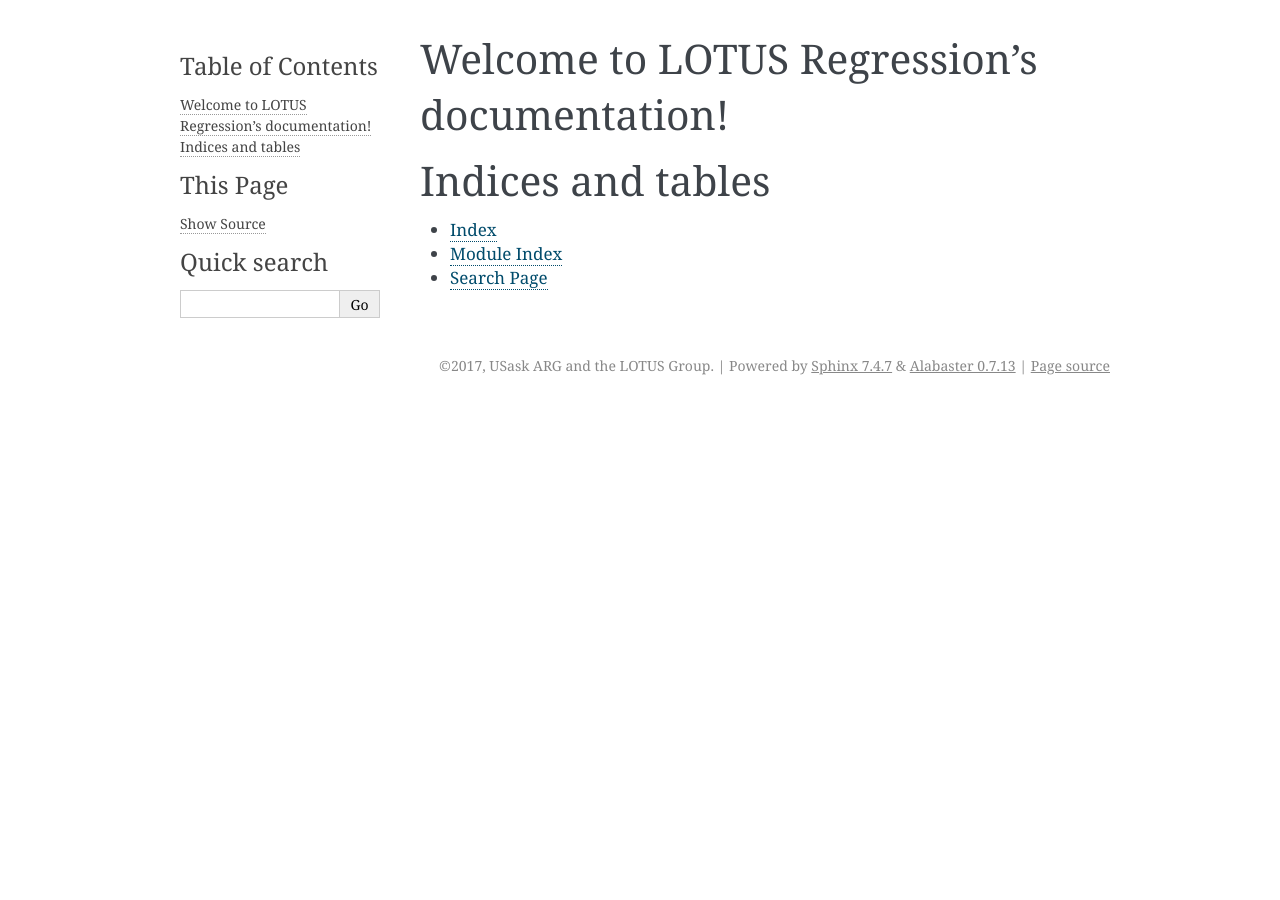
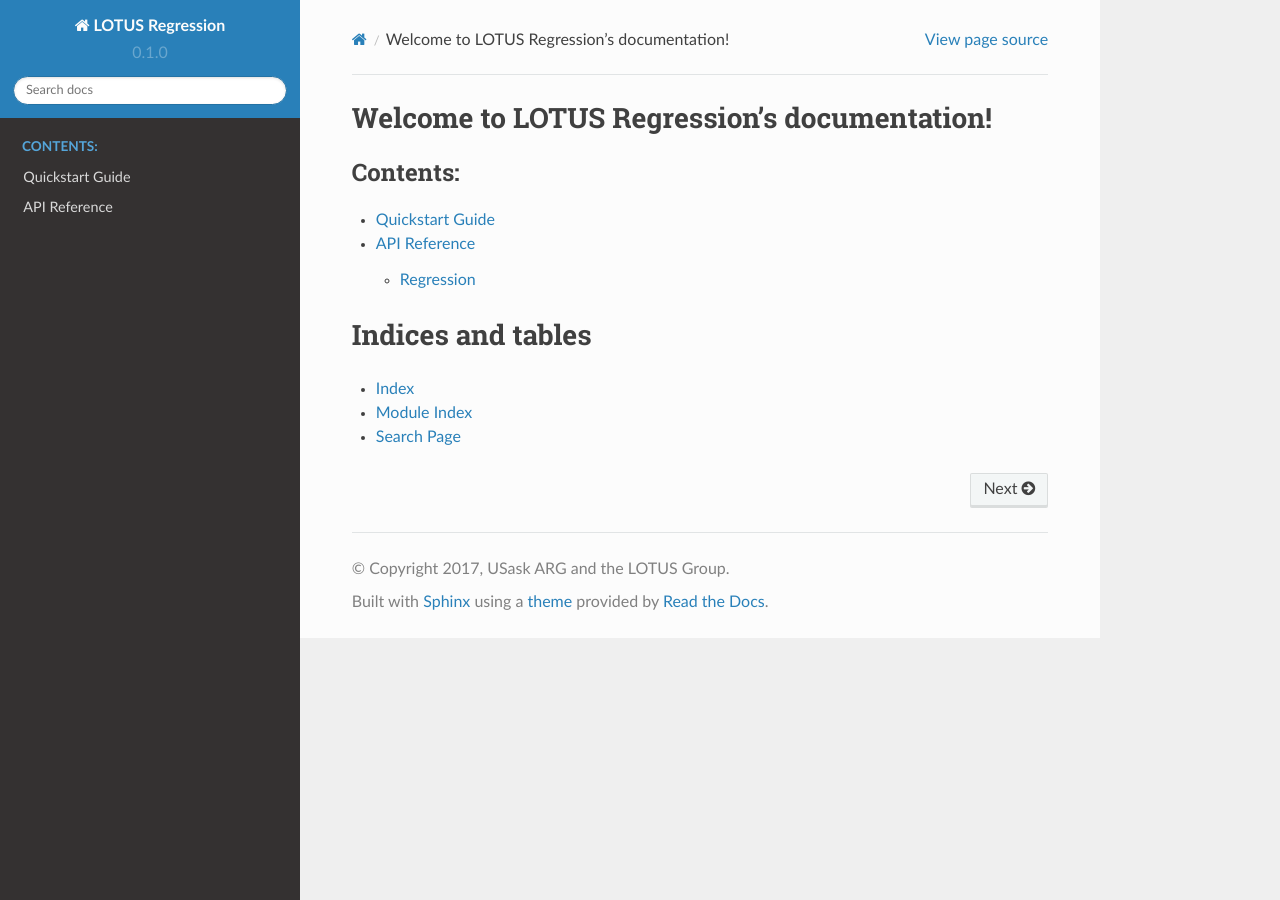
Before and after one commit to usask-arg/lotus-regression, a Sphinx documentation site: the page built from docs/source/index.rst, in a window 1280 px wide. Built offline with Sphinx 7.4.7 and the Read the Docs theme 2.0.0, drawn with Linux system fonts in a browser that asks for light colours.

Commit message:
Added ci for docs, some initial structure

```diff
--- /dev/null
+++ b/docs/source/api_reference.rst
@@ -0,0 +1,7 @@
+.. _api_reference
+
+API Reference
+==============
+
+.. toctree::
+    api_regression
--- /dev/null
+++ b/docs/source/api_regression.rst
@@ -0,0 +1,7 @@
+.. _api_regression
+
+Regression
+**********
+
+.. automodule:: LOTUS_regression.regression
+   :members:
--- a/docs/source/conf.py
+++ b/docs/source/conf.py
@@ -35,7 +35,8 @@ extensions = ['sphinx.ext.autodoc',
     'sphinx.ext.doctest',
     'sphinx.ext.coverage',
     'sphinx.ext.mathjax',
-    'sphinx.ext.viewcode']
+    'sphinx.ext.viewcode',
+    'sphinx.ext.napoleon']
 
 # Add any paths that contain templates here, relative to this directory.
 templates_path = ['_templates']
@@ -87,7 +88,11 @@ todo_include_todos = False
 # The theme to use for HTML and HTML Help pages.  See the documentation for
 # a list of builtin themes.
 #
-html_theme = 'alabaster'
+import sphinx_rtd_theme
+
+html_theme = "sphinx_rtd_theme"
+
+html_theme_path = [sphinx_rtd_theme.get_html_theme_path()]
 
 # Theme options are theme-specific and customize the look and feel of a theme
 # further.  For a list of options available for each theme, see the
--- a/docs/source/index.rst
+++ b/docs/source/index.rst
@@ -10,6 +10,10 @@ Welcome to LOTUS Regression's documentation!
    :maxdepth: 2
    :caption: Contents:
 
+   quickstart
+   api_reference
+
+
 
 
 Indices and tables
--- /dev/null
+++ b/docs/source/quickstart.rst
@@ -0,0 +1,6 @@
+.. _quickstart:
+
+Quickstart Guide
+****************
+
+Test
```
Also changed, not shown: docs/environment.yml (added, +10 -0 lines), .gitlab-ci.yml, 1 other file.
